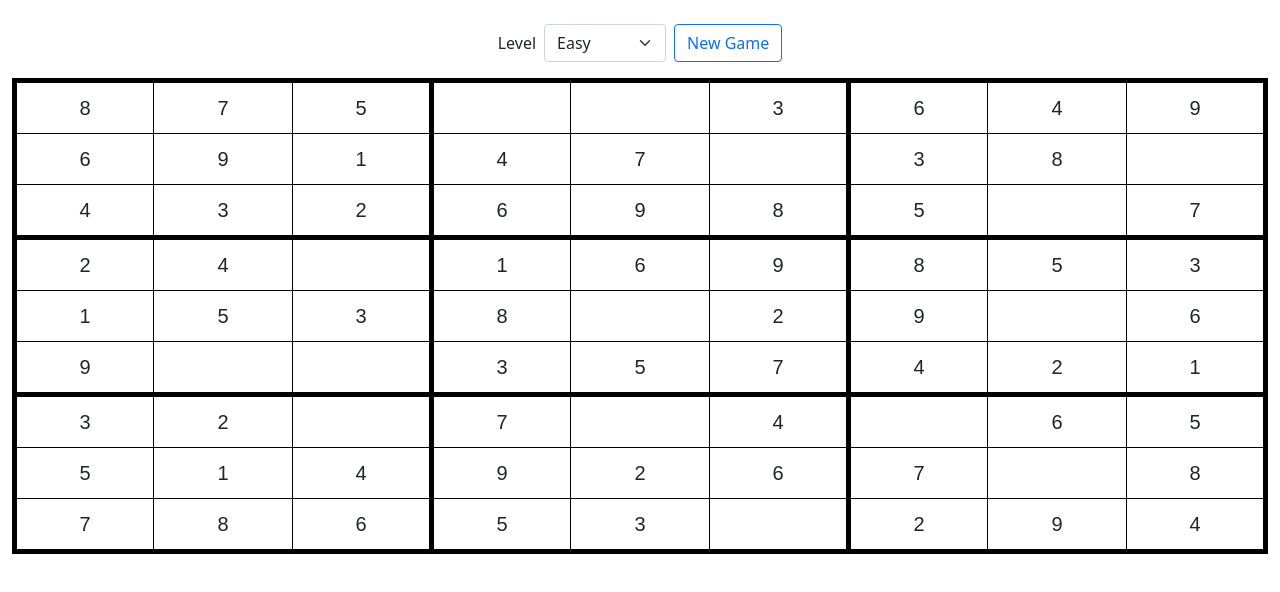
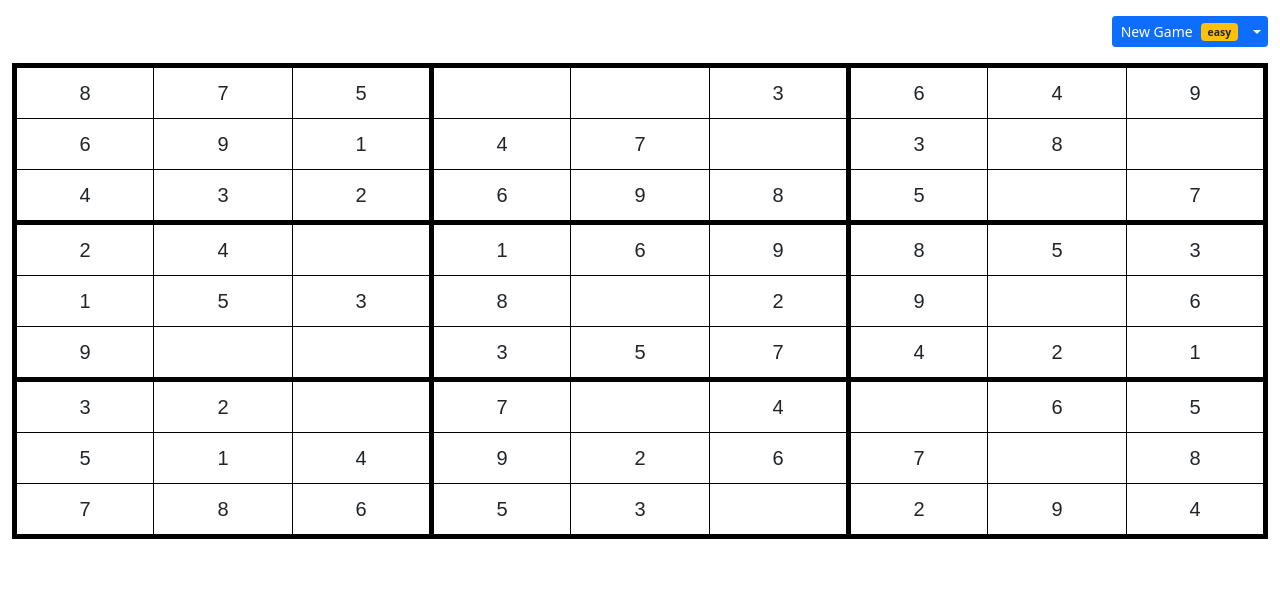
Before and after one commit to flowfree/sudoku, a React (Create React App) app: page / in a window 1280 px wide. Shown: the top 592 px of the page. Built offline with nearby package versions, Linux system fonts and the light colour scheme.

Commit message:
Improved the UI

```diff
--- a/electron/main.js
+++ b/electron/main.js
@@ -2,8 +2,8 @@ const { app, BrowserWindow } = require('electron')
 
 function createWindow() {
   const window = new BrowserWindow({
-    width: 625,
-    height: 725,
+    width: 600,
+    height: 580,
     fullscreenable: false,
     resizable: false
   })
--- a/package.json
+++ b/package.json
@@ -5,6 +5,7 @@
   "main": "electron/main.js",
   "homepage": "./",
   "dependencies": {
+    "@popperjs/core": "^2.11.2",
     "@reduxjs/toolkit": "^1.7.1",
     "@testing-library/jest-dom": "^5.16.1",
     "@testing-library/react": "^12.1.2",
--- a/src/App.js
+++ b/src/App.js
@@ -5,11 +5,9 @@ function App() {
   return (
     <div className="container-fluid">
       <div className="row">
-        <div className="col-12">
-          <div>
-            <LevelSelector />
-            <Sudoku />
-          </div>
+        <div className="col-12 pt-2">
+          <LevelSelector />
+          <Sudoku />
         </div>
       </div>
 
--- a/src/features/sudoku/LevelSelector.js
+++ b/src/features/sudoku/LevelSelector.js
@@ -1,12 +1,15 @@
 import { useSelector, useDispatch } from 'react-redux'
-import { setLevel, generateSudoku } from './sudokuSlice'
+import { setLevel, generateSudoku, selectSuccess } from './sudokuSlice'
 
 function LevelSelector() {
   const level = useSelector(state => state.sudoku.level)
+  const success = useSelector(selectSuccess)
   const dispatch = useDispatch()
 
-  function handleLevelChange(e) {
-    dispatch(setLevel(e.target.value))
+  function handleLevelChange(e, level) {
+    e.preventDefault()
+    dispatch(setLevel(level))
+    dispatch(generateSudoku())
   }
 
   function handleNewGame(e) {
@@ -15,32 +18,72 @@ function LevelSelector() {
   }
 
   return (
-    <form className="row row-cols-sm-auto g-2 align-items-center justify-content-center my-3">
-      <div className="col-12">
-        <label htmlFor="level">Level</label>
+    <div className="row">
+      <div className="col-6 mt-2">
+        {success && <p>Good job 👏 👏 👏</p>}
       </div>
-      <div className="col-12">
-        <select
-          id="level"
-          className="form-select shadow-none"
-          defaultValue={level}
-          onChange={handleLevelChange}
-        >
-          <option value="veryEasy">Very easy</option>
-          <option value="easy">Easy</option>
-          <option value="medium">Medium</option>
-          <option value="hard">Hard</option>
-        </select>
+      <div className="col-6 mt-2 mb-3">
+        <div className="btn-group float-end">
+          <button
+            type="button"
+            className="btn btn-sm btn-primary shadow-none"
+            onClick={handleNewGame}
+          >
+            New Game
+            <span className="badge bg-warning text-dark ms-2">{level}</span>
+          </button>
+          <button
+            type="button"
+            className="btn btn-sm btn-primary dropdown-toggle dropdown-toggle-split shadow-none"
+            data-bs-toggle="dropdown"
+            aria-expanded="false"
+          >
+            <span className="visually-hidden">Toggle Dropdown</span>
+          </button>
+          <ul className="dropdown-menu dropdown-menu-end">
+            <li>
+              <h6 className="dropdown-header">Choose level</h6>
+            </li>
+            <li>
+              <a
+                className="dropdown-item"
+                href="/"
+                onClick={e => handleLevelChange(e, 'practice')}
+              >
+                Practice
+              </a>
+            </li>
+            <li>
+              <a
+                className="dropdown-item"
+                href="/"
+                onClick={e => handleLevelChange(e, 'easy')}
+              >
+                Easy
+              </a>
+            </li>
+            <li>
+              <a
+                className="dropdown-item"
+                href="/"
+                onClick={e => handleLevelChange(e, 'medium')}
+              >
+                Medium
+              </a>
+            </li>
+            <li>
+              <a
+                className="dropdown-item"
+                href="/"
+                onClick={e => handleLevelChange(e, 'hard')}
+              >
+                Hard
+              </a>
+            </li>
+          </ul>
+        </div>
       </div>
-      <div className="col-12">
-        <button
-          className="btn btn-outline-primary shadow-none"
-          onClick={handleNewGame}
-        >
-          New Game
-        </button>
-      </div>
-    </form>
+    </div>
   )
 }
 
--- a/src/features/sudoku/Sudoku.js
+++ b/src/features/sudoku/Sudoku.js
@@ -6,8 +6,7 @@ import {
   setValue,
   selectGrid,
   selectInitialGrid,
-  selectInvalidMask,
-  selectSuccess
+  selectInvalidMask
 } from './sudokuSlice'
 import './Sudoku.css'
 
@@ -15,7 +14,6 @@ export default function Sudoku() {
   const grid = useSelector(selectGrid)
   const initialGrid = useSelector(selectInitialGrid)
   const invalidMask = useSelector(selectInvalidMask)
-  const success = useSelector(selectSuccess)
   const dispatch = useDispatch()
 
   useEffect(() => {
@@ -49,7 +47,6 @@ export default function Sudoku() {
           ))}
         </tbody>
       </table>
-      {success && <p className="text-center">Good job 👏 👏 👏</p>}
     </div>
   )
 }
--- a/src/index.js
+++ b/src/index.js
@@ -4,6 +4,8 @@ import { Provider } from 'react-redux'
 import { store } from './app/store'
 import App from './App'
 import 'bootstrap/dist/css/bootstrap.min.css'
+import '@popperjs/core/dist/umd/popper.min.js'
+import 'bootstrap/dist/js/bootstrap.min.js'
 
 ReactDOM.render(
   <Provider store={store}>
```
Also changed, not shown: 1 other file (tests, documents, lock files or other folders).
